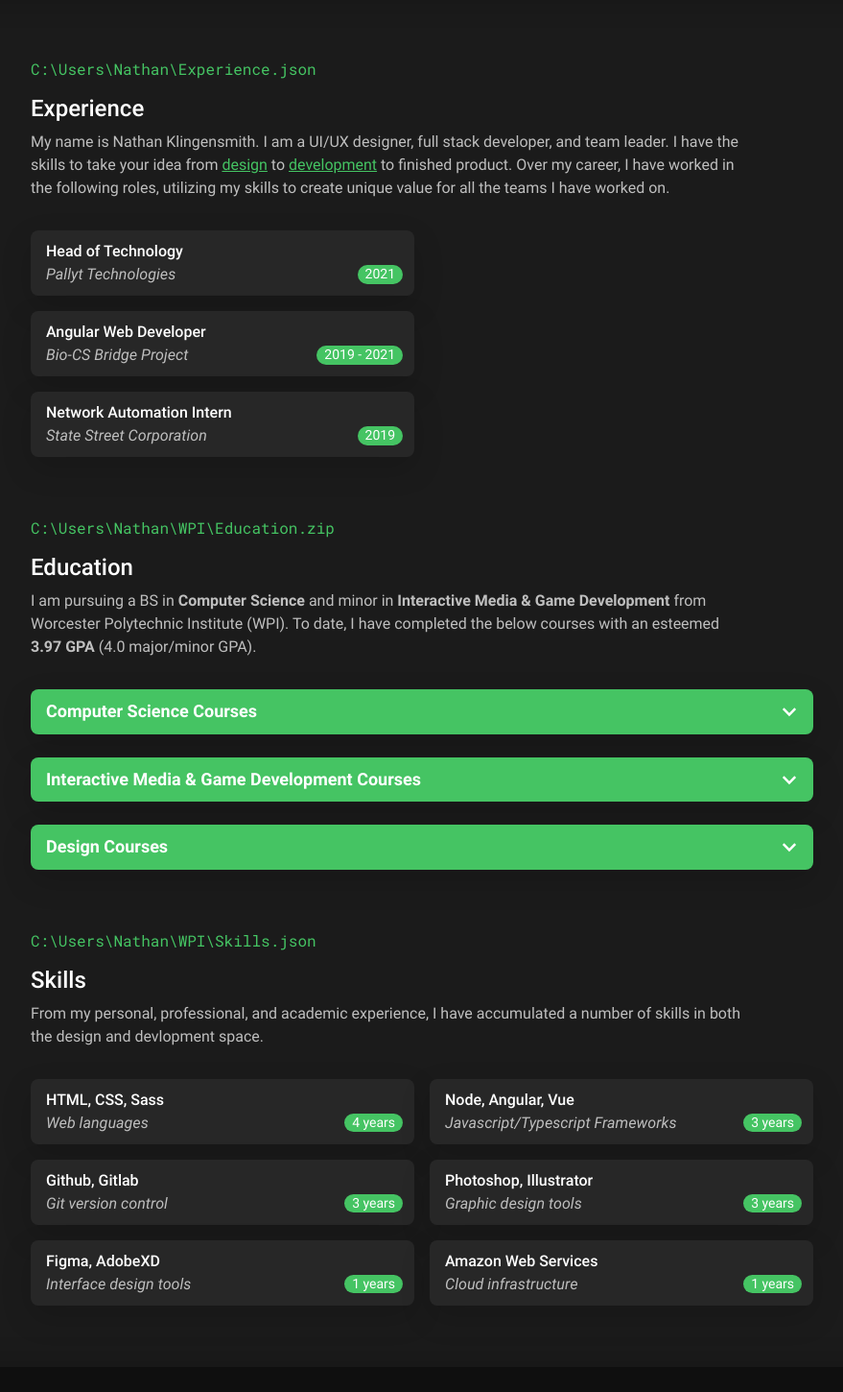
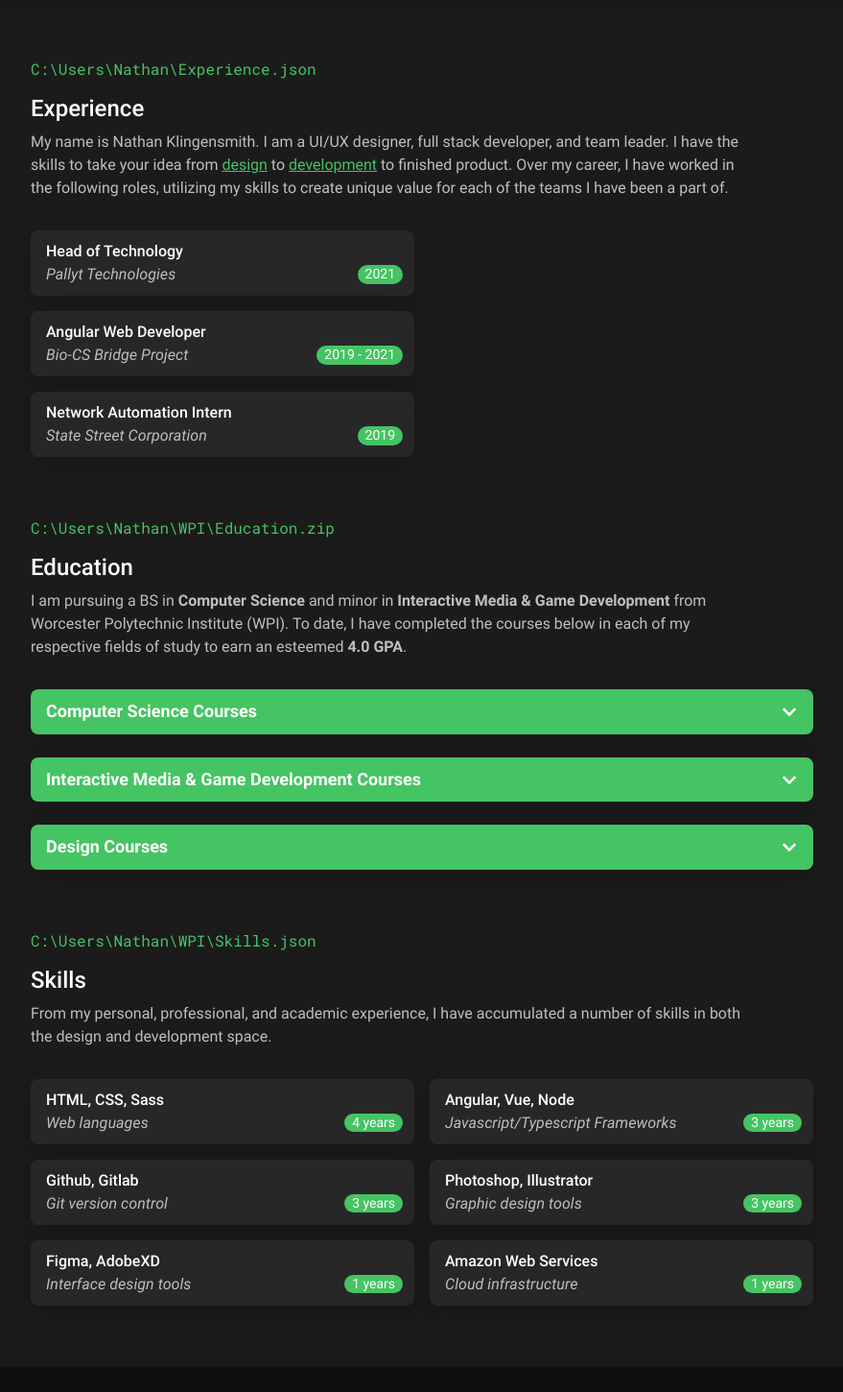
Before and after one commit to Paradoxdotexe/theNJK, a Vue app: page / in a window 1280 px wide. Shown: the part 802-2252 px from the top of the page at 96% size, without its empty margins (108-987 px from the left). Built offline with nearby package versions, Linux system fonts and the light colour scheme.

Commit message:
Update HomePage content

```diff
--- a/src/data/courses.ts
+++ b/src/data/courses.ts
@@ -86,6 +86,12 @@ const Courses: Course[] = [
     grade: 'A'
   },
   {
+    title: 'Webware: Computational Technology',
+    code: 'CS 4241',
+    type: CourseType.CS,
+    grade: 'A'
+  },
+  {
     title: 'Critical Studies of Interactive Media',
     code: 'IMGD 1000',
     type: CourseType.IMGD,
--- a/src/data/skills.ts
+++ b/src/data/skills.ts
@@ -11,7 +11,7 @@ const Skills: Skill[] = [
     years: 4
   },
   {
-    technologies: 'Node, Angular, Vue',
+    technologies: 'Angular, Vue, Node',
     type: 'Javascript/Typescript Frameworks',
     years: 3
   },
--- a/src/pages/HomePage.vue
+++ b/src/pages/HomePage.vue
@@ -26,7 +26,7 @@
         <router-link :to="{ name: 'Design' }">design</router-link> to
         <router-link :to="{ name: 'Development' }">development</router-link> to finished product.
         Over my career, I have worked in the following roles, utilizing my skills to create unique
-        value for all the teams I have worked on.
+        value for each of the teams I have been a part of.
       </ContentHeader>
       <div class="content__roles">
         <ContentCard
@@ -46,8 +46,8 @@
       <ContentHeader path="C:\Users\Nathan\WPI\Education.zip" title="Education">
         I am pursuing a BS in <strong>Computer Science</strong> and minor in
         <strong>Interactive Media & Game Development</strong> from Worcester Polytechnic Institute
-        (WPI). To date, I have completed the below courses with an esteemed
-        <strong>3.97 GPA</strong> (4.0 major/minor GPA).
+        (WPI). To date, I have completed the courses below in each of my respective fields of study to earn an esteemed
+        <strong>4.0 GPA</strong>.
       </ContentHeader>
       <ExpansionPanel
         v-for="type of ['CS', 'IMGD', 'DESIGN']"
@@ -69,7 +69,7 @@
       <!-- SKILLS -->
       <ContentHeader path="C:\Users\Nathan\WPI\Skills.json" title="Skills">
         From my personal, professional, and academic experience, I have accumulated a number of
-        skills in both the design and devlopment space.
+        skills in both the design and development space.
       </ContentHeader>
       <div class="content__skills">
         <ContentCard
```
Also changed, not shown: public/image.png.
